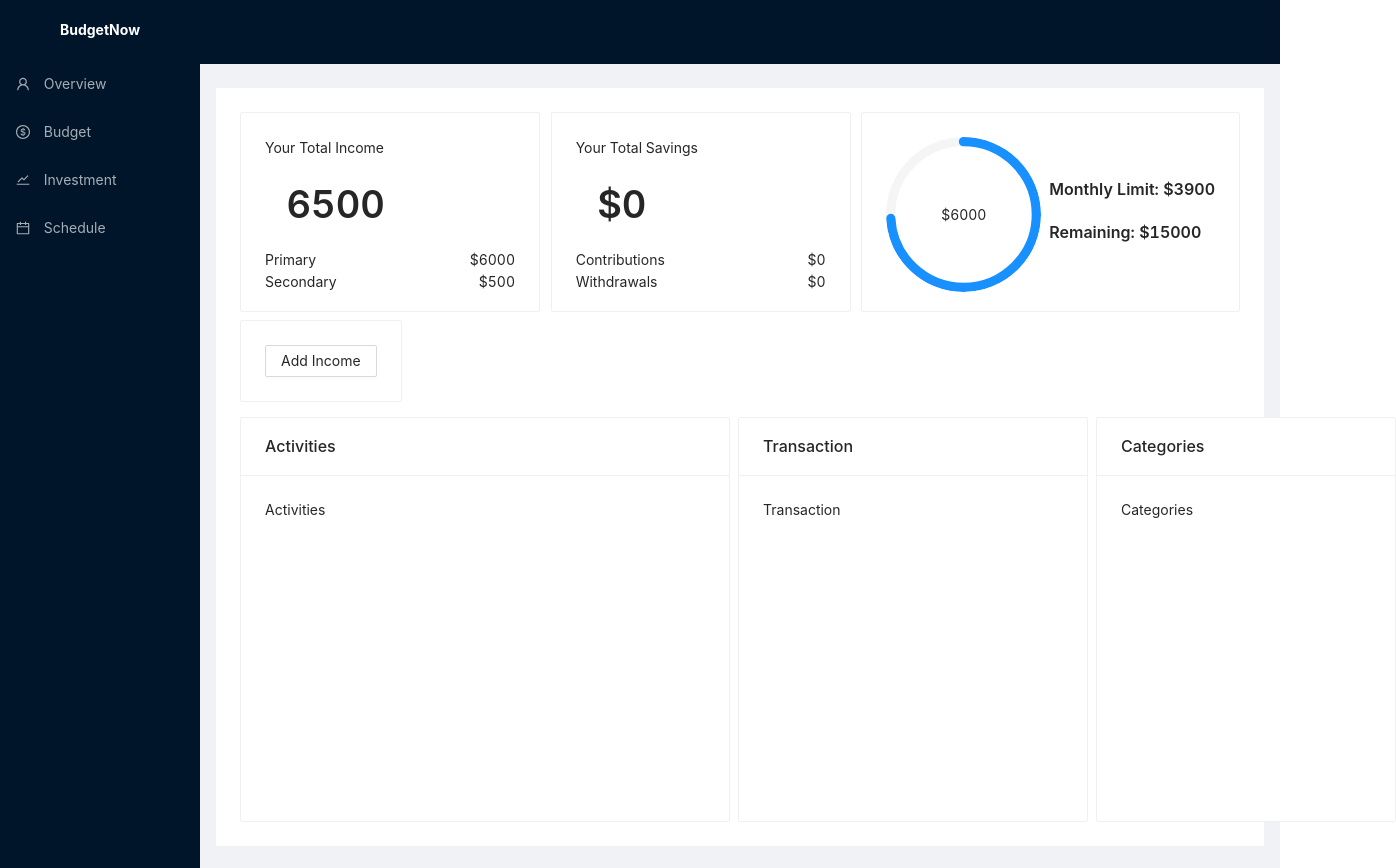
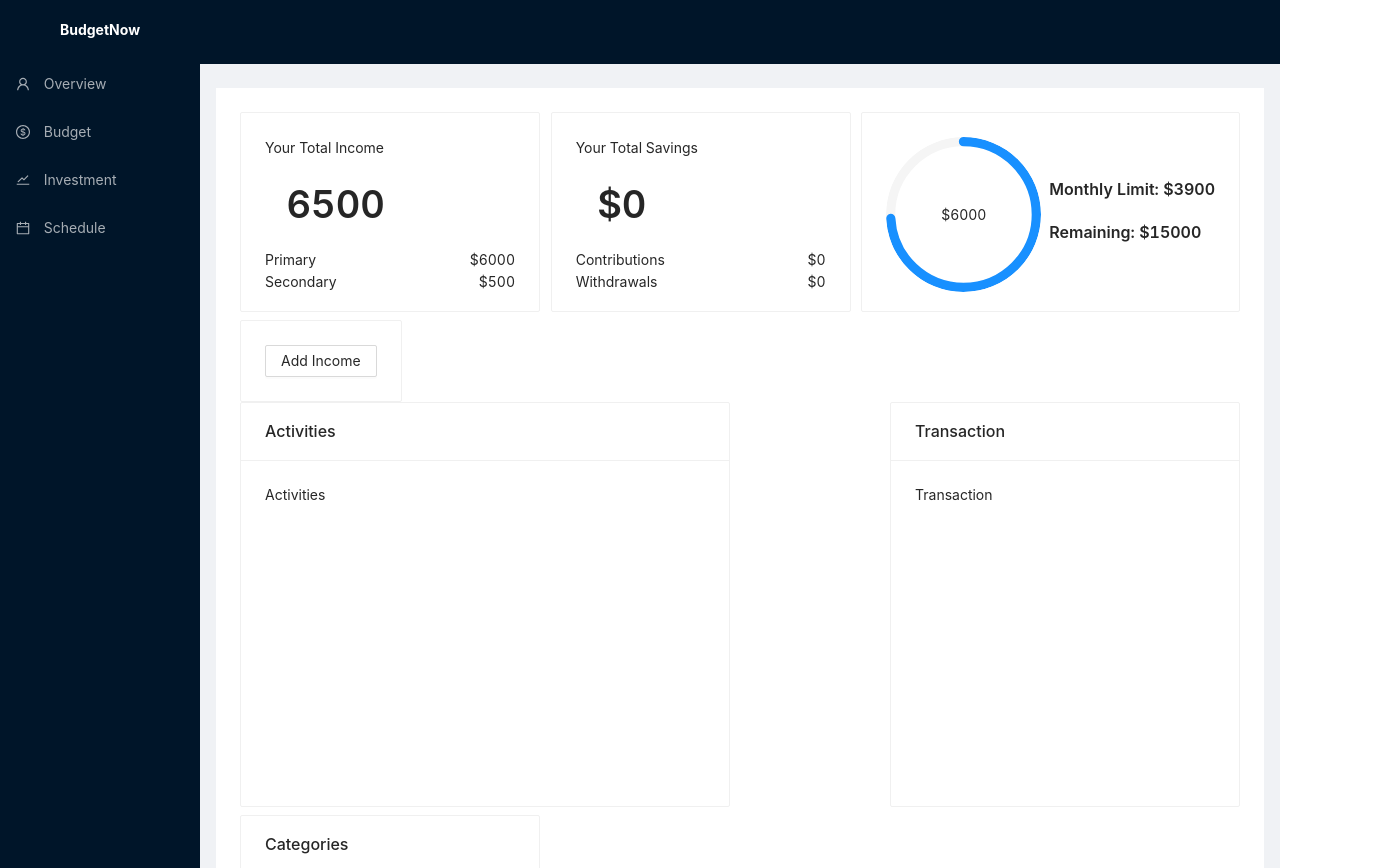
Before and after one commit to DavidHughesJr/budgetnow, a React (Create React App) app: page /budget in a window 1280 px wide. Shown: the top 868 px of the page, 1396 px wide, since content can reach past the window. Built offline with nearby package versions, Linux system fonts and the light colour scheme.

Commit message:
laptop transfer

```diff
--- a/src/components/pages/Budget.jsx
+++ b/src/components/pages/Budget.jsx
@@ -29,10 +29,10 @@ const Budget = () => {
 
   return (
     <>
-      <Space direction='horizontal' align='' className='layout'>
+      <Space className='layout' direction='horizontal' align=''>
         {
           budgetAndSavings?.map(({ text, title, subtitle1, subtitle1Text, subtitle2, subtitle2Text }) =>
-            <Card className='card-small' hoverable='true'>
+            <Card className='card-small' hoverable='true' bordered='false'>
               <div>
                 <Text> {text} </Text>
                 <Title style={{ margin: 21.5 }}>  {title} </Title>
@@ -50,7 +50,7 @@ const Budget = () => {
             </Card>
           )
         }
-        <Card className='card-wide-mini' hoverable='true'>
+        <Card className='card-wide-mini' hoverable='true' >
           <Space>
             <Progress width='155px' type="circle" percent={75} format={amount => `$${budget[0].amount}`} />
             <div >
@@ -63,7 +63,7 @@ const Budget = () => {
           <Button> Add Income </Button>
         </Card>
       </Space>
-      <Space direction='horizontal'>
+      <Space  className='layout' direction='horizontal'>
         <Card className='card-large-3' title="Activities" hoverable={true}>
           Activities
         </Card>
```
